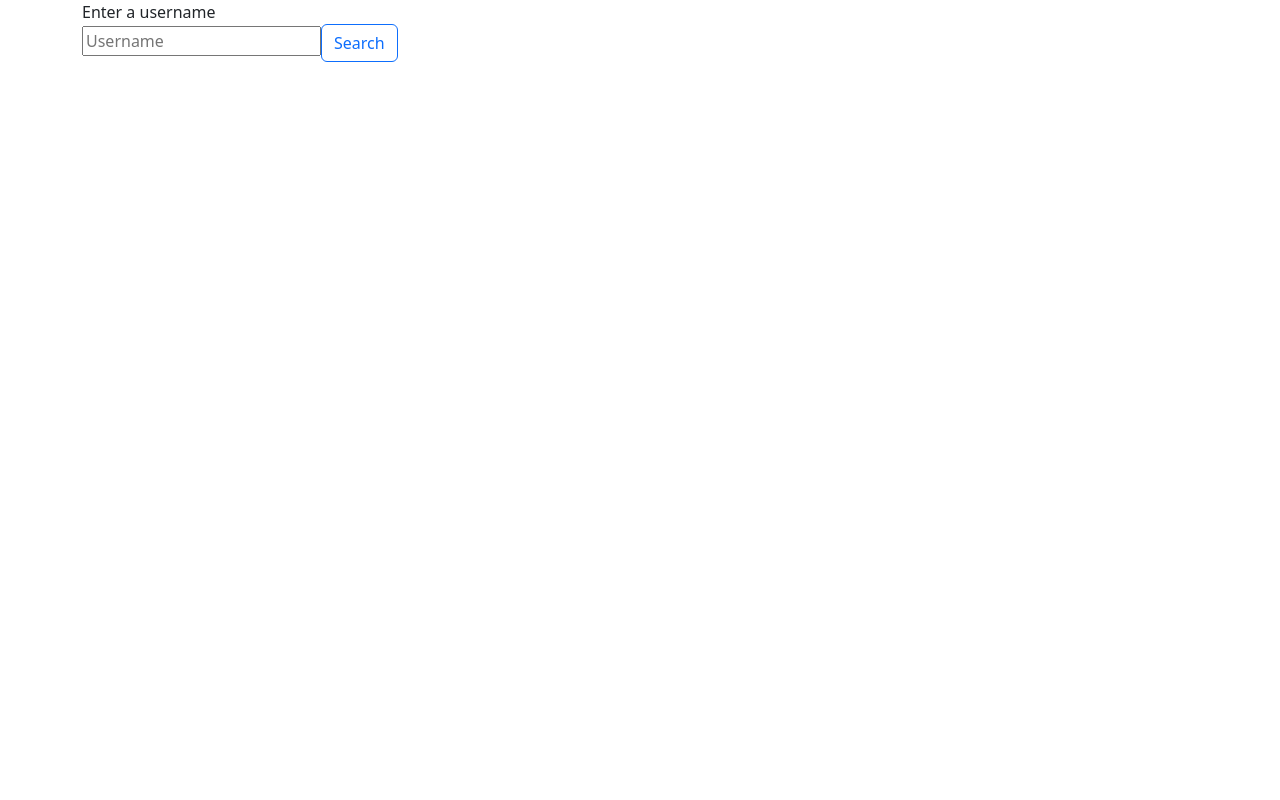
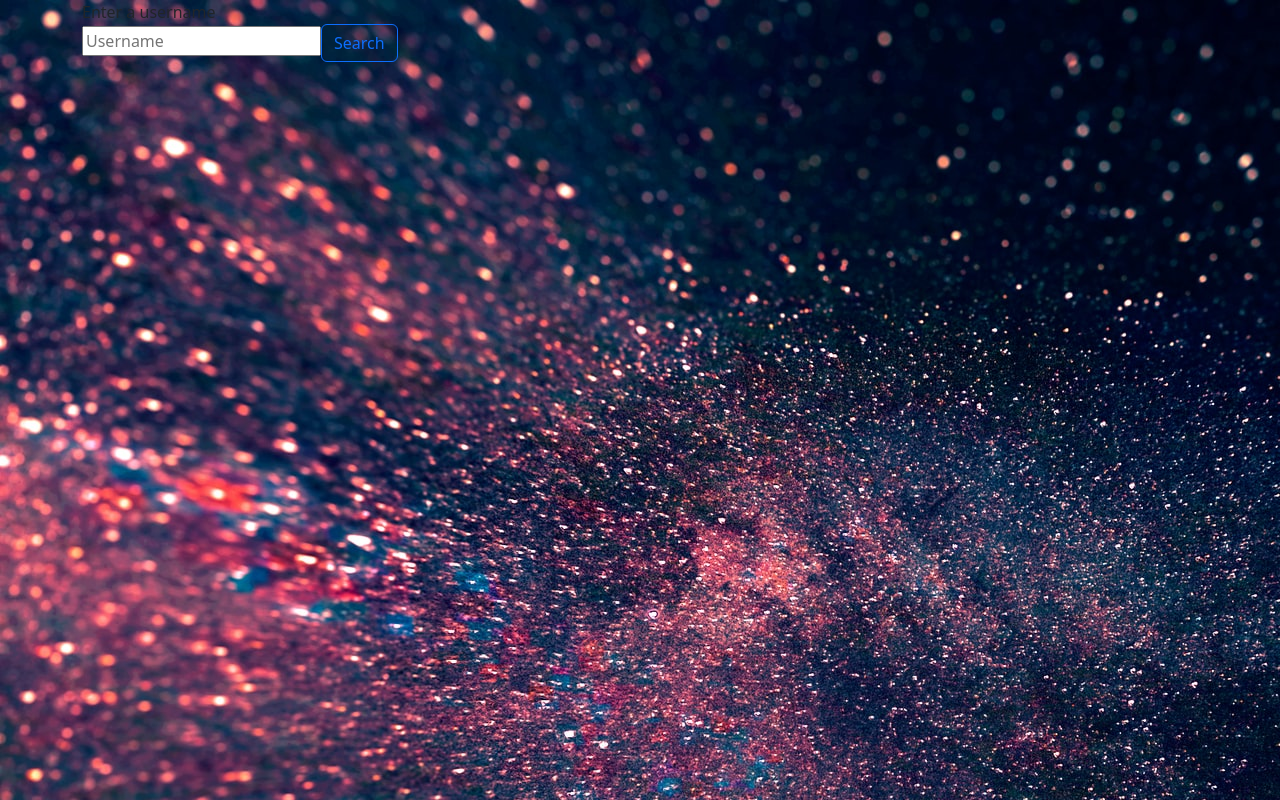
Before and after one commit to nyamzy/Github-Search-App, an Angular app: page / in a window 1280 px wide. Built offline with nearby package versions, Linux system fonts and the light colour scheme; no server answers.

Commit message:
insert background image onto styles.css

```diff
--- a/src/styles.css
+++ b/src/styles.css
@@ -1,2 +1,6 @@
 /* You can add global styles to this file, and also import other style files */
 @import "~bootstrap/dist/css/bootstrap.css";
+
+body{
+  background-image: url("src/github-bg.jpg");
+}
```
